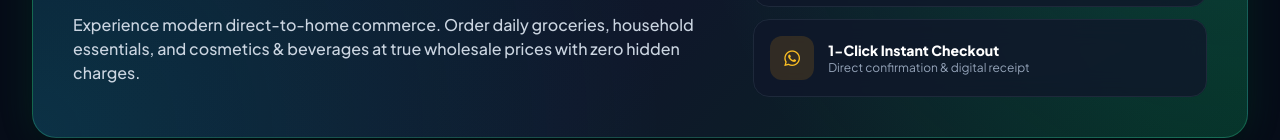
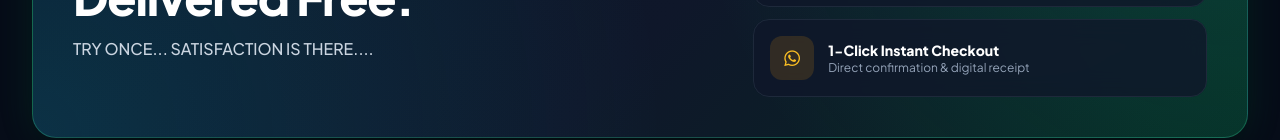
Before and after one commit to sairaraza803/RAZA_GARDEN_MART, a plain HTML site: page index.html in a window 1280 px wide. Shown: the part 414-554 px from the top of the page. Drawn offline with nearby package versions, Linux system fonts and the light colour scheme; a web font is replaced by a local one.

Commit message:
Change hero description text
Updated hero description to emphasize satisfaction.

```diff
--- a/index.html
+++ b/index.html
@@ -254,8 +254,7 @@
                         </h2>
 
                         <p id="heroDescDisplay" class="text-slate-300 text-sm sm:text-base leading-relaxed font-medium max-w-2xl">
-                            Experience modern direct-to-home commerce. Order daily groceries, household essentials, and cosmetics & beverages at true wholesale prices with zero hidden charges.
-                        </p>
+                            TRY ONCE... SATISFACTION IS THERE....
                     </div>
 
                     <!-- Right International Quick-Commerce Feature Pills -->
```
